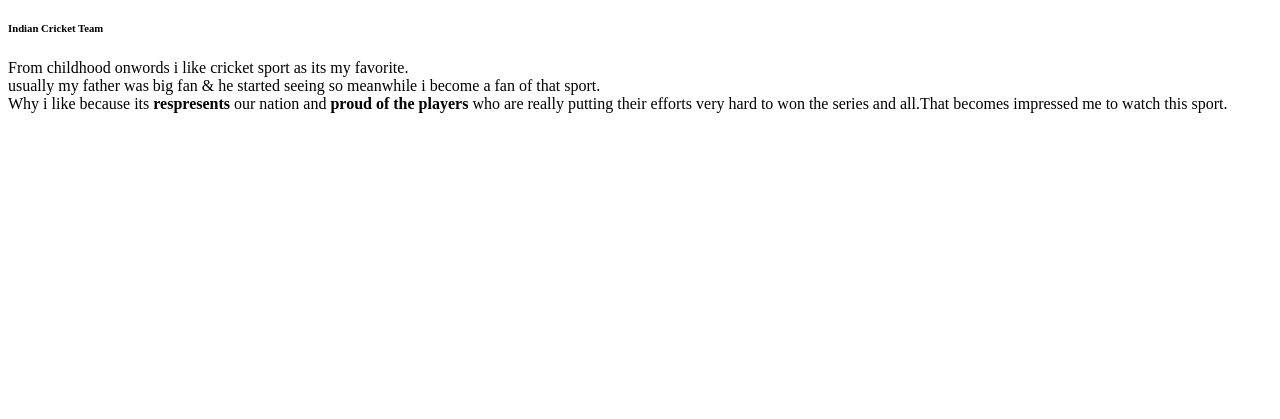
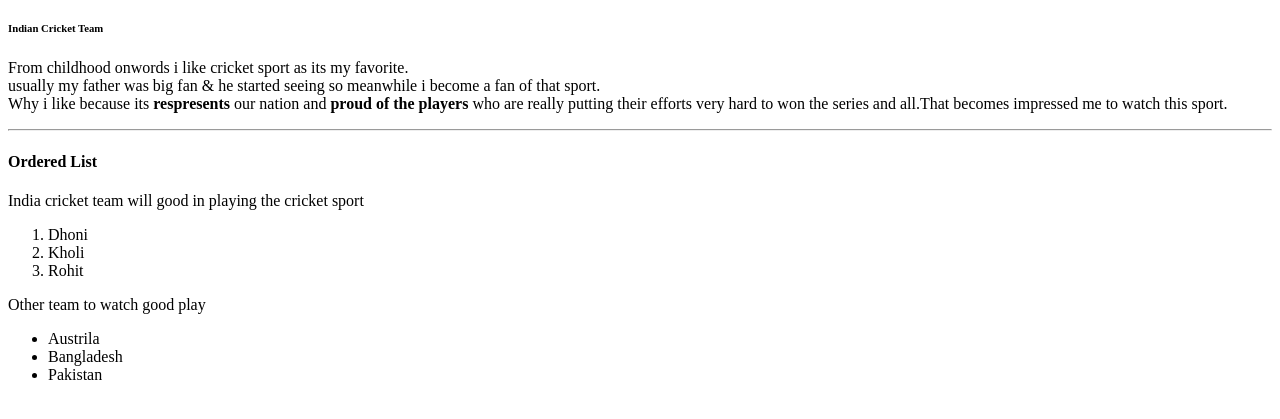
Before and after one commit to 44-563-Web-Apps-S23/44563-webapps-assignment-3-sailajalakkakula, a plain HTML site: page index.html in a window 1280 px wide. Shown: the part 61-480 px from the top of the page. Drawn offline with Linux system fonts and the light colour scheme.

Commit message:
Update index.html
Added Order list & Unorder List changes

```diff
--- a/index.html
+++ b/index.html
@@ -12,5 +12,28 @@
 Why i like because its <b> respresents </b> our nation and <b> proud of the players </b> who are really putting their efforts very hard to won the series and all.That becomes impressed me to watch this sport.
 </p>
 
+<hr>
+<h4> Ordered List </h4>
+
+India cricket team will good in playing the cricket sport
+
+<ol>
+
+  <li>Dhoni</li>
+  <li>Kholi</li>
+  <li>Rohit</li>
+
+</ol>
+
+Other team to watch good play
+
+<ul>
+
+ <li>Austrila </li>
+ <li>Bangladesh </li>
+ <li>Pakistan</li>
+
+ </ul>
+
 </body>
 </html>
```
